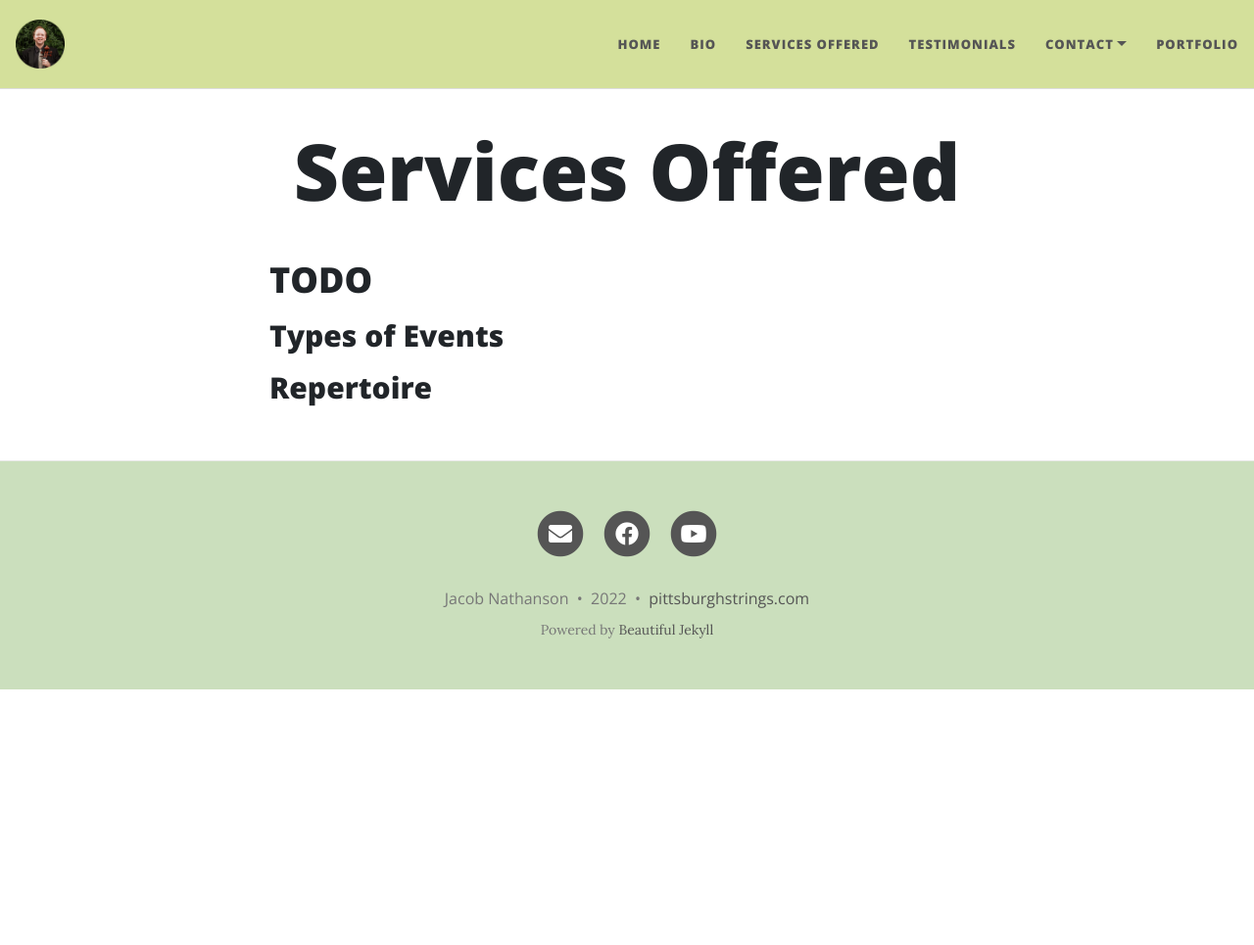
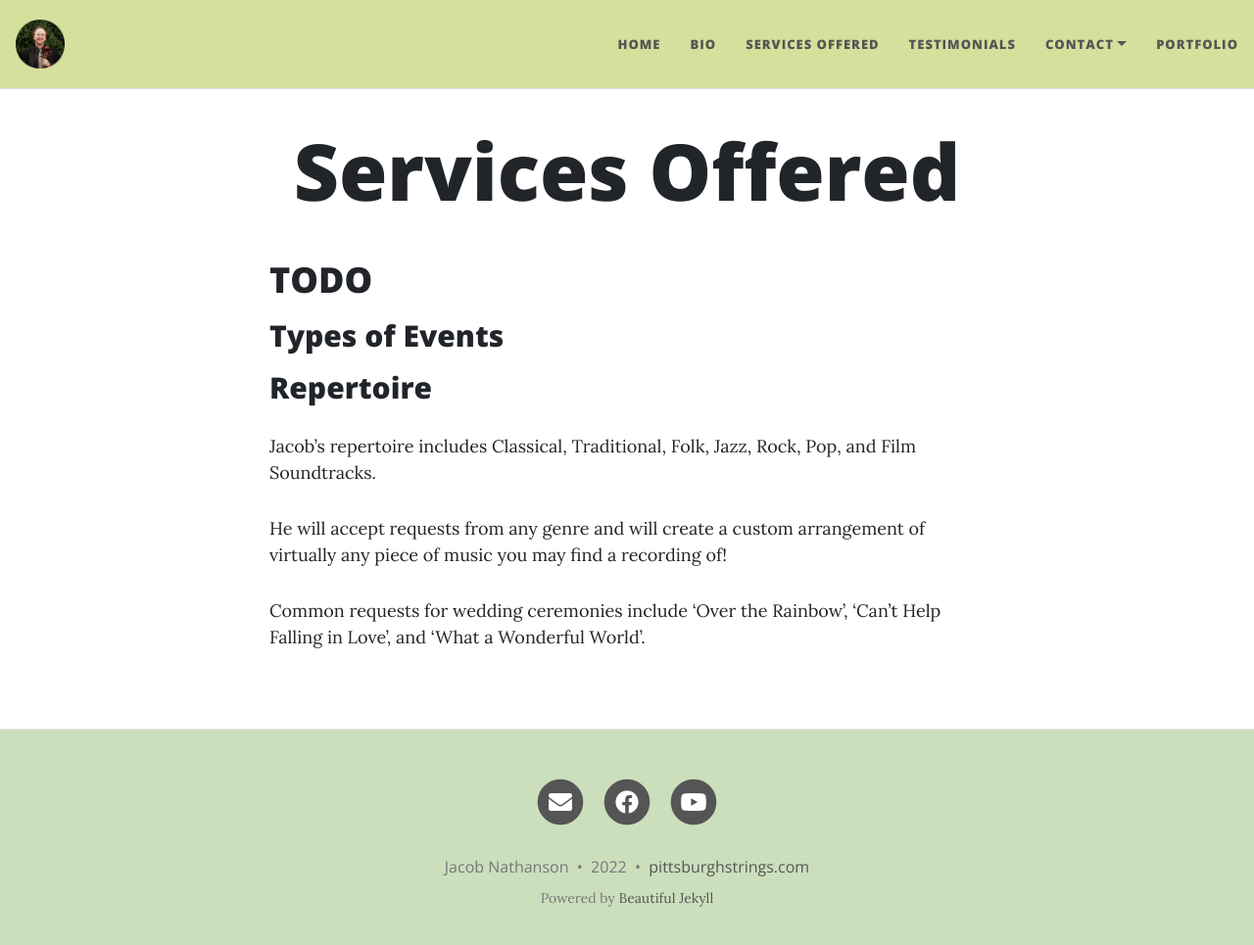
Before and after one commit to ben-nathanson/jake-nathanson-music, a Jekyll site: the page built from pages/services-offered.md, in a window 1280 px wide and 978 px high. Shown: the top 965 px of the window at 98% size. Built offline with Jekyll 4.4.1, drawn with Linux system fonts in a browser that asks for light colours; nearby versions of some CDN libraries.

Commit message:
Add repertoire

```diff
--- a/pages/services-offered.md
+++ b/pages/services-offered.md
@@ -8,3 +8,9 @@ title: Services Offered
 ## Types of Events
 
 ## Repertoire
+
+Jacob's repertoire includes Classical, Traditional, Folk, Jazz, Rock, Pop, and Film Soundtracks.
+
+He will accept requests from any genre and will create a custom arrangement of virtually any piece of music you may find a recording of!
+
+Common requests for wedding ceremonies include 'Over the Rainbow', 'Can't Help Falling in Love', and 'What a Wonderful World'.
```
